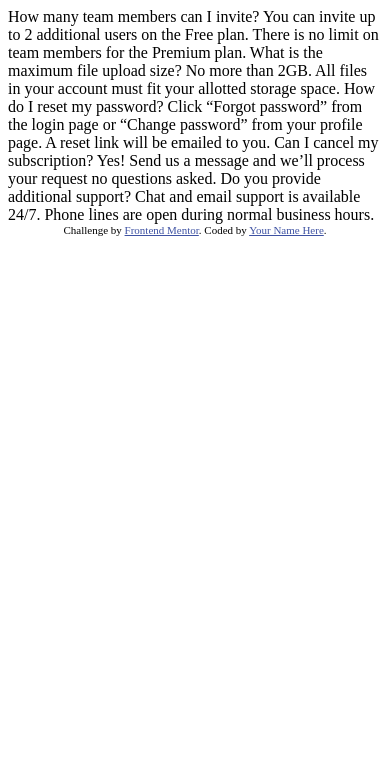
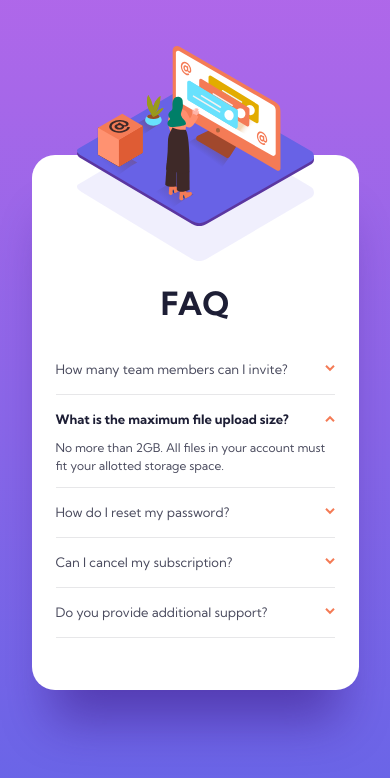
Before and after one commit to trekab/faq-accordion-card, a plain HTML site: page index.html in a window 390 px wide. Drawn offline with Linux system fonts and the light colour scheme.

Commit message:
Add styling for mobile devices

```diff
--- a/index.html
+++ b/index.html
@@ -1,40 +1,73 @@
 <!DOCTYPE html>
 <html lang="en">
   <head>
-  <meta charset="UTF-8">
-  <meta name="viewport" content="width=device-width, initial-scale=1.0"> <!-- displays site properly based on user's device -->
-
-  <link rel="icon" type="image/png" sizes="32x32" href="./images/favicon-32x32.png">
-
+    <meta charset="UTF-8" />
+    <meta name="viewport" content="width=device-width, initial-scale=1.0" />
+    <link
+      rel="icon"
+      type="image/png"
+      sizes="32x32"
+      href="./images/favicon-32x32.png"
+    />
+    <link rel="stylesheet" href="./main.css" />
     <title>Frontend Mentor | FAQ Accordion Card</title>
-
-  <!-- Feel free to remove these styles or customise in your own stylesheet 👍 -->
-  <style>
-    .attribution { font-size: 11px; text-align: center; }
-    .attribution a { color: hsl(228, 45%, 44%); }
-  </style>
   </head>
   <body>
-  How many team members can I invite?
-  You can invite up to 2 additional users on the Free plan. There is no limit on
-  team members for the Premium plan.
-
-  What is the maximum file upload size?
-  No more than 2GB. All files in your account must fit your allotted storage space.
-
-  How do I reset my password?
-  Click “Forgot password” from the login page or “Change password” from your profile page.
-  A reset link will be emailed to you.
-
-  Can I cancel my subscription?
-  Yes! Send us a message and we’ll process your request no questions asked.
-
-  Do you provide additional support?
-  Chat and email support is available 24/7. Phone lines are open during normal business hours.
-
-  <div class="attribution">
-    Challenge by <a href="https://www.frontendmentor.io?ref=challenge" target="_blank">Frontend Mentor</a>.
-    Coded by <a href="#">Your Name Here</a>.
+    <div class="card">
+      <div class="hero"></div>
+      <h1>FAQ</h1>
+      <div class="questions-wrapper">
+        <div class="faq">
+          <p class="question">
+            <span>How many team members can I invite?</span>
+            <img src="./images/icon-arrow-down.svg" alt="arrow icon" />
+          </p>
+          <p class="answer d-none">
+            You can invite up to 2 additional users on the Free plan. There is
+            no limit on team members for the Premium plan.
+          </p>
+        </div>
+        <div class="faq selected">
+          <p class="question">
+            <span> What is the maximum file upload size? </span>
+            <img src="./images/icon-arrow-down.svg" alt="arrow icon" />
+          </p>
+          <p class="answer">
+            No more than 2GB. All files in your account must fit your allotted
+            storage space.
+          </p>
+        </div>
+        <div class="faq">
+          <p class="question">
+            <span> How do I reset my password? </span>
+            <img src="./images/icon-arrow-down.svg" alt="arrow icon" />
+          </p>
+          <p class="answer d-none">
+            Click “Forgot password” from the login page or “Change password”
+            from your profile page. A reset link will be emailed to you.
+          </p>
+        </div>
+        <div class="faq">
+          <p class="question">
+            <span> Can I cancel my subscription? </span>
+            <img src="./images/icon-arrow-down.svg" alt="arrow icon" />
+          </p>
+          <p class="answer d-none">
+            Yes! Send us a message and we’ll process your request no questions
+            asked.
+          </p>
+        </div>
+        <div class="faq">
+          <p class="question">
+            <span> Do you provide additional support? </span>
+            <img src="./images/icon-arrow-down.svg" alt="arrow icon" />
+          </p>
+          <p class="answer d-none">
+            Chat and email support is available 24/7. Phone lines are open
+            during normal business hours.
+          </p>
+        </div>
+      </div>
     </div>
   </body>
 </html>
--- /dev/null
+++ b/main.css
@@ -0,0 +1,105 @@
+@import url("https://fonts.googleapis.com/css2?family=Kumbh+Sans:wght@400;700&display=swap");
+
+:root {
+  --dark-blue: hsl(238, 29%, 16%);
+  --soft-red: hsl(14, 88%, 65%);
+  --soft-violet: hsl(273, 75%, 66%);
+  --soft-blue: hsl(240, 73%, 65%);
+  --dark-grayish-blue: hsl(237, 12%, 33%);
+  --grayish-blue: hsl(240, 6%, 50%);
+  --light-grayish-blue: hsl(240, 5%, 91%);
+}
+
+* {
+  font-family: "Kumbh Sans", sans-serif;
+  margin: 0;
+  padding: 0;
+  box-sizing: border-box;
+}
+
+body {
+  background: linear-gradient(
+    180deg,
+    var(--soft-violet) 0%,
+    var(--soft-blue) 100%
+  );
+  background-repeat: no-repeat;
+  height: 100vh;
+  display: flex;
+  justify-content: center;
+  align-items: center;
+}
+
+.card {
+  min-width: 327px;
+  height: 535px;
+  background-color: #ffffff;
+  border-radius: 23px;
+  box-shadow: 0px 50px 50px -20px rgba(53, 18, 122, 0.497159);
+  padding: 48px 24px;
+}
+
+.hero {
+  width: 237px;
+  height: 250px;
+  background-image: url("./images/illustration-woman-online-mobile.svg"),
+    url("./images/bg-pattern-mobile.svg");
+  background-repeat: no-repeat;
+  background-position: center, bottom;
+  background-size: auto, 100% auto;
+  position: relative;
+  top: -192px;
+  left: 21px;
+}
+
+.card h1 {
+  text-align: center;
+  margin: 38px auto;
+  margin-top: -170px;
+  font-size: 2rem;
+  font-weight: 700;
+  color: var(--dark-blue);
+}
+
+.faq {
+  border-bottom: solid 1px var(--light-grayish-blue);
+  min-height: 34px;
+}
+
+.question,
+.answer {
+  font-family: "Kumbh Sans", sans-serif;
+  font-weight: 400;
+  font-size: 13px;
+  line-height: 16.12px;
+  display: flex;
+  align-items: center;
+  justify-content: space-between;
+  width: 100%;
+  color: var(--dark-grayish-blue);
+  max-width: 279px;
+}
+
+.question {
+  cursor: pointer;
+  margin-top: 1rem;
+}
+
+.answer {
+  margin: 12px auto;
+  font-size: 12px;
+  line-height: 18px;
+}
+
+.d-none {
+  display: none;
+}
+
+.selected .question {
+  font-weight: 700;
+  color: var(--dark-blue);
+}
+
+.selected .question img {
+  transform: rotate(180deg);
+}
```
Lines whose indentation alone changed are shown as unchanged.
